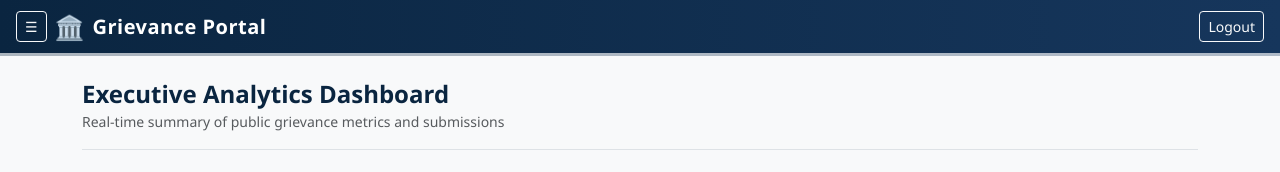
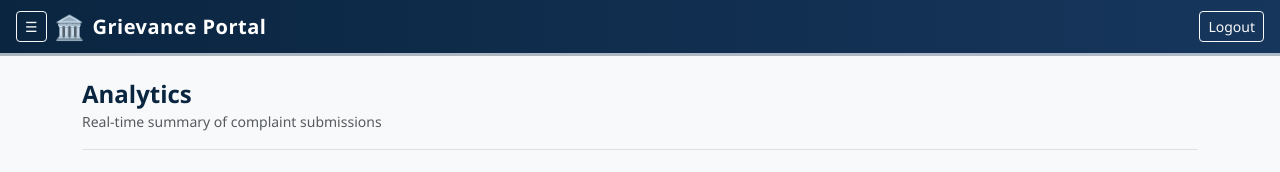
Before and after one commit to gwaliorkilla-ctrl/grievance-portal, an Angular app: page /dashboard in a window 1280 px wide. Shown: the top 172 px of the page. Built offline with nearby package versions, Linux system fonts and the light colour scheme; no server answers; sample sign-in values are in the browser's storage.

Commit message:
updated dashboard

```diff
--- a/src/app/features/dashboard/dashboard.html
+++ b/src/app/features/dashboard/dashboard.html
@@ -1,7 +1,7 @@
 <div class="container mb-5">
   <div class="border-bottom pb-3 mb-4">
-    <h4 class="fw-bold text-navy mb-0">Executive Analytics Dashboard</h4>
-    <small class="text-muted">Real-time summary of public grievance metrics and submissions</small>
+    <h4 class="fw-bold text-navy mb-0">Analytics</h4>
+    <small class="text-muted">Real-time summary of complaint submissions</small>
   </div>
 
   <div class="row g-3 mb-4">
```
